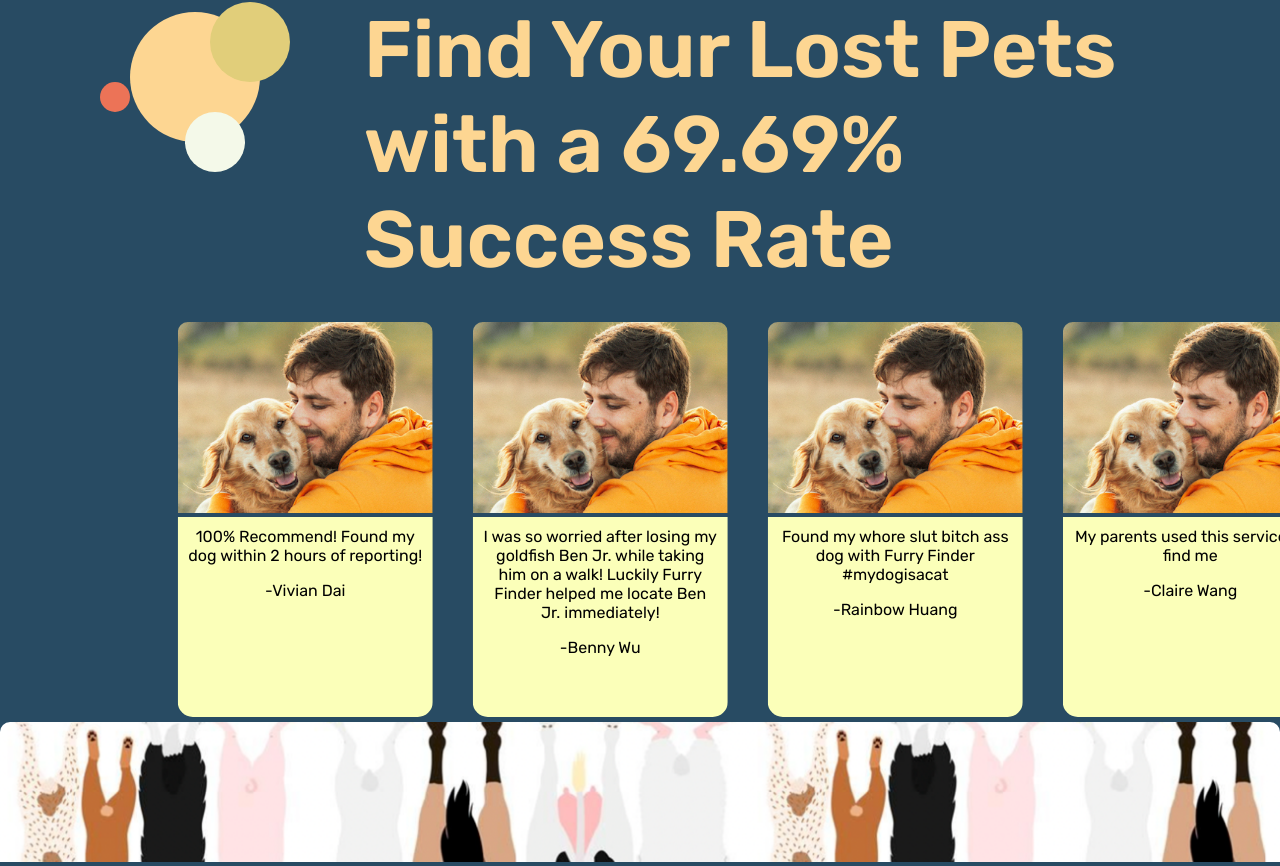
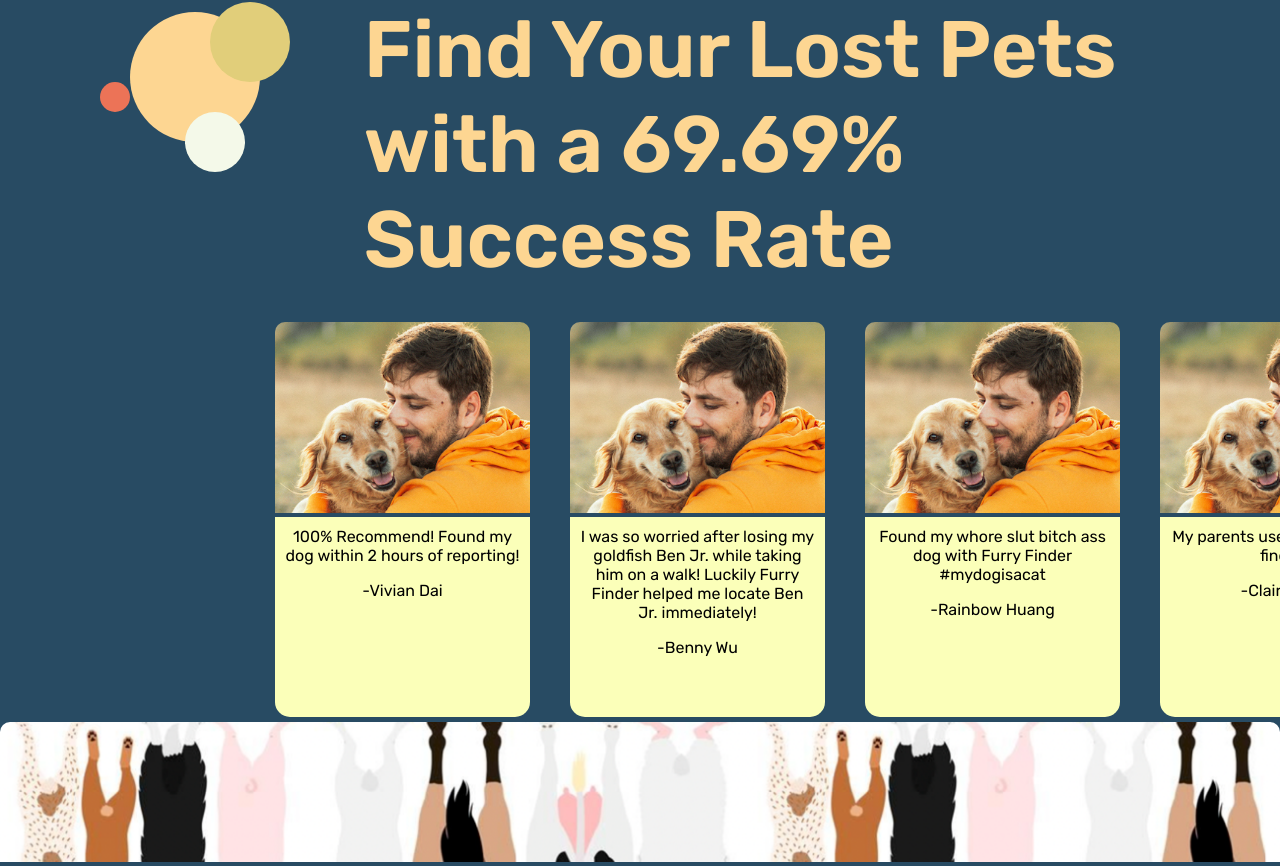
Before and after one commit to BennyWu1210/HackThe6ix, a React (Create React App) app in the folder website/: page / in a window 1280 px wide. Shown: the part 873-1739 px from the top of the page. Built offline with nearby package versions, Linux system fonts and the light colour scheme.

Commit message:
I have not eaten dinner yet

```diff
--- a/website/src/components/Card.css
+++ b/website/src/components/Card.css
@@ -31,11 +31,11 @@
   vertical-align: center;
 }
 
-@keyframes move {
+/* @keyframes move {
   from {
     transform: translateX(100%);
   }
   to{
     transform: translateX(-100%);
   }
-}
+} */
```
